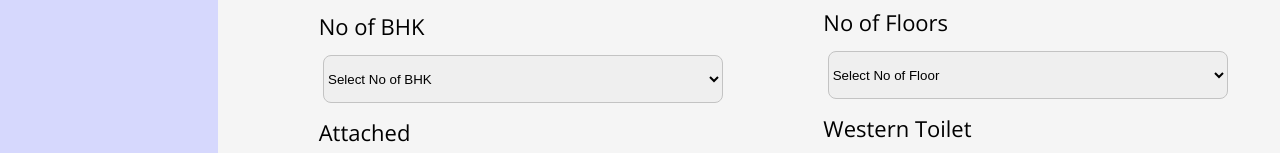
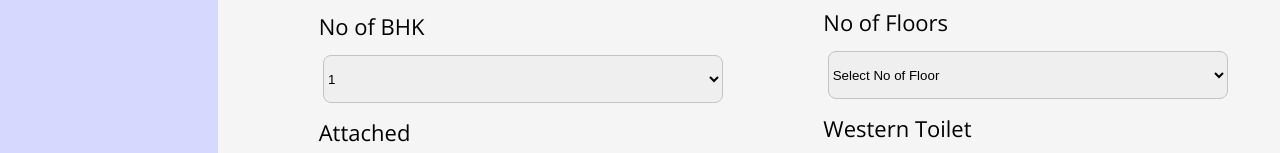
Before and after one commit to Aakash1049/Real_Estate_catalog_frontend, a React (Create React App) app in the folder real_estate_frontend/: page /Propertydetail in a window 1280 px wide. Shown: the part 536-689 px from the top of the page. Built offline with nearby package versions, Linux system fonts and the light colour scheme.

Commit message:
Files Updated

```diff
--- a/real_estate_frontend/src/Forms/Propertydetail.jsx
+++ b/real_estate_frontend/src/Forms/Propertydetail.jsx
@@ -41,7 +41,7 @@ const PropertyDetails = () => {
 
                         <h3>No of BHK</h3>
                         <select className="input" id="bhk" placeholder="Select No of BHK" value={bhk} onChange={(e) => setbhk(e.target.value)}>
-                            <option> Select No of BHK</option>
+                            {/* <option> Select No of BHK</option> */}
                             <option >1</option>
                             <option >2</option>
                             <option >3</option>
```
